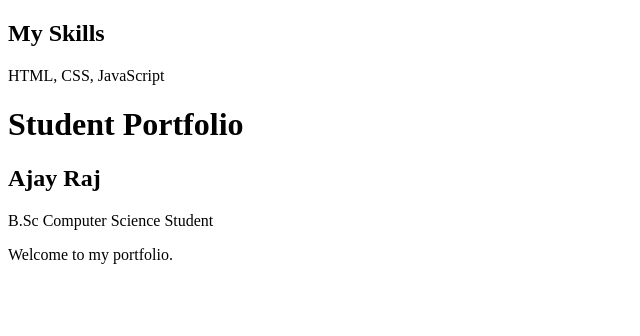
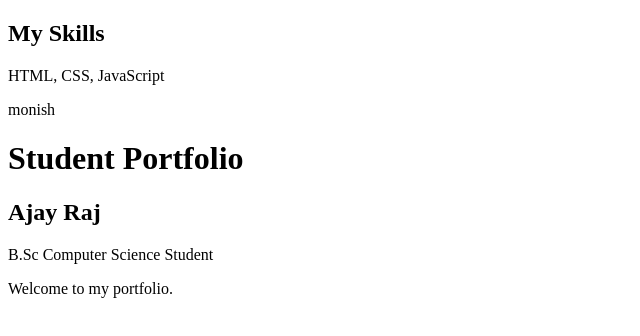
Before and after one commit to vijayashi1107/stud.proj, a plain HTML site: page index.html in a window 1280 px wide. Shown: the whole page, without its empty margins (0-640 px from the left). Drawn offline with Linux system fonts and the light colour scheme.

Commit message:
Update index.html

```diff
--- a/index.html
+++ b/index.html
@@ -6,6 +6,7 @@
 <body>
 <h2>My Skills</h2>
 <p>HTML, CSS, JavaScript</p>
+    <p>monish</p>
     <h1>Student Portfolio</h1>
     <h2>Ajay Raj</h2>
     <p>B.Sc Computer Science Student</p>
```
